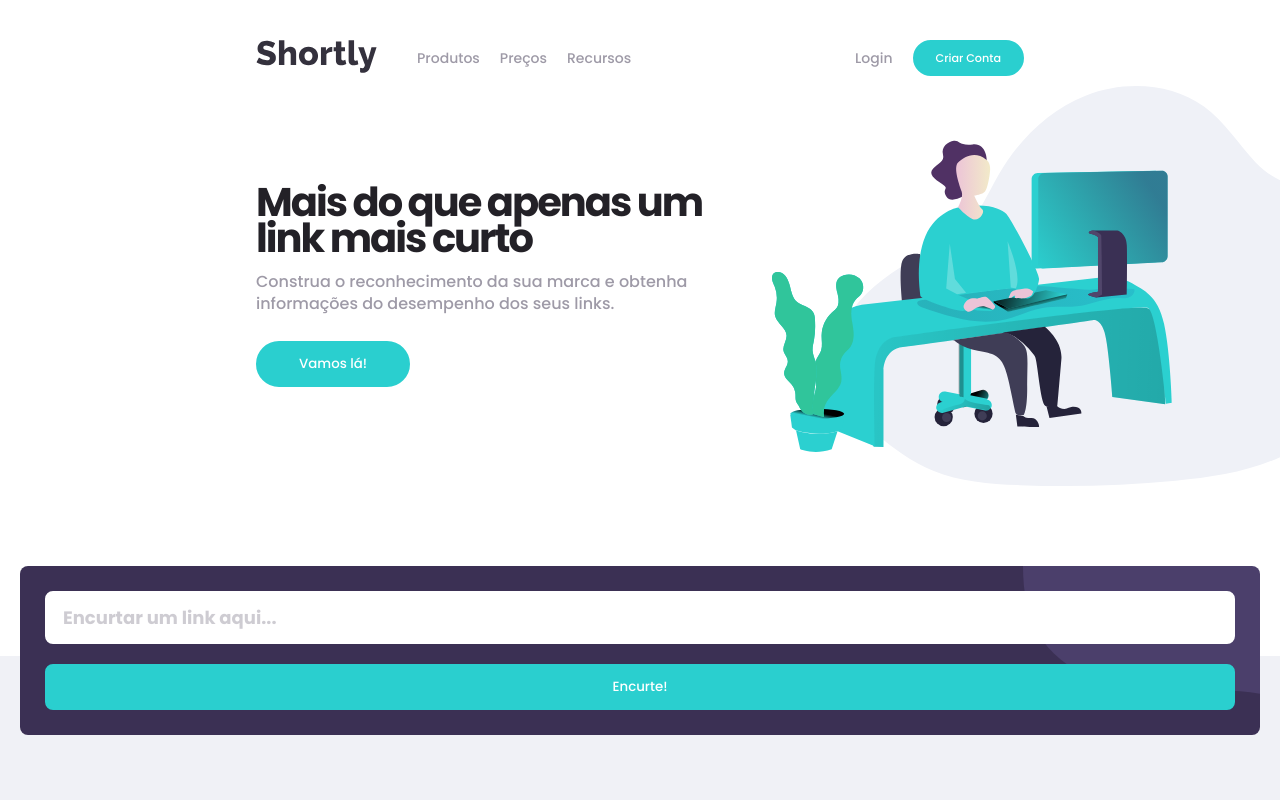
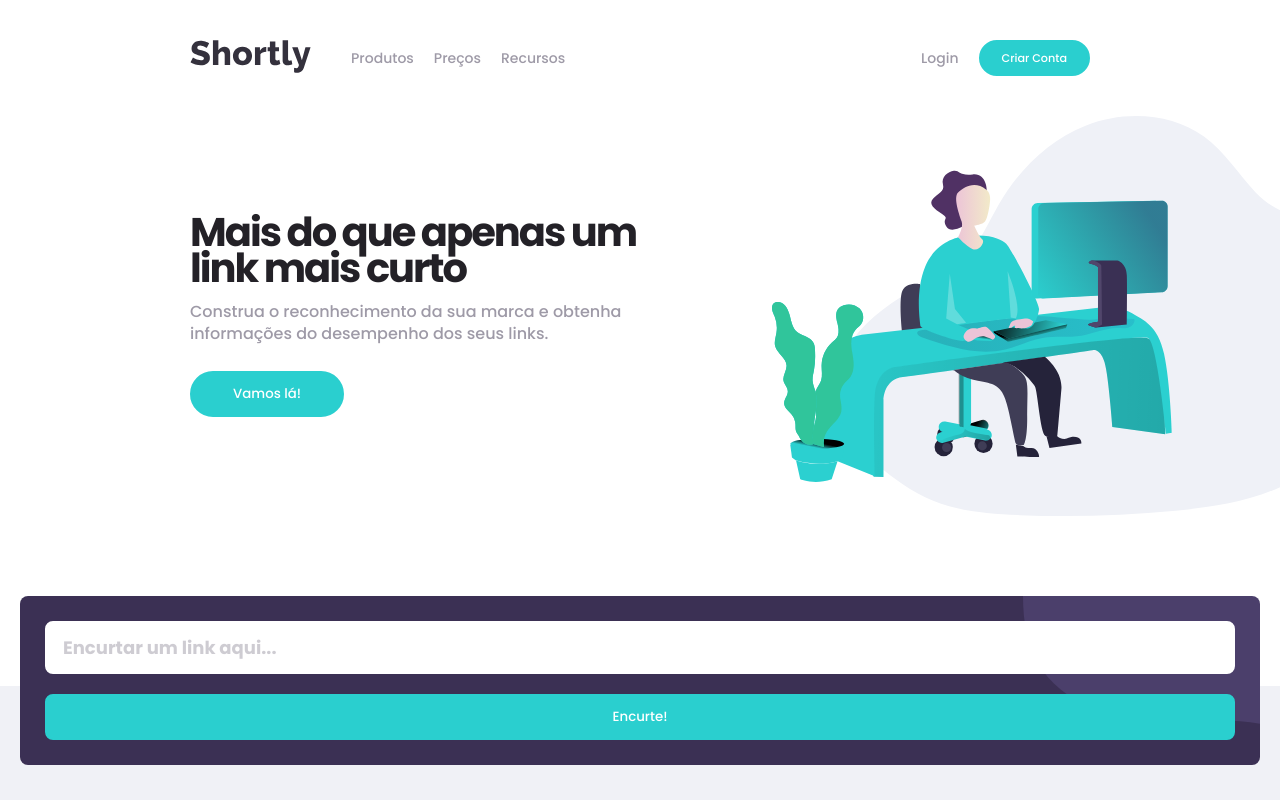
Before and after one commit to Salv-Dev/shortly, a React (Create React App) app: page / in a window 1280 px wide. Shown: the top 800 px of the page. Built offline with nearby package versions, Linux system fonts and the light colour scheme.

Commit message:
adiciona breakpoints para max-width para o header e banner

```diff
--- a/src/components/molecules/Banner/index.tsx
+++ b/src/components/molecules/Banner/index.tsx
@@ -1,15 +1,17 @@
 import Button from '../../atoms/Button';
 
-import { Container, Bg, TextWrapper, Title, Desc } from './styles';
+import { Container, Bg, TextWrapper, Wrapper, Title, Desc } from './styles';
 
 const Banner: React.FC = () => {
   return (
       <Container>
         <Bg />
         <TextWrapper>
-            <Title>Mais do que apenas um link mais curto</Title>
-            <Desc>Construa o reconhecimento da sua marca e obtenha informações do desempenho dos seus links.</Desc>
-            <Button variant="rounded">Vamos lá!</Button>
+            <Wrapper>
+              <Title>Mais do que apenas um link mais curto</Title>
+              <Desc>Construa o reconhecimento da sua marca e obtenha informações do desempenho dos seus links.</Desc>
+              <Button variant="rounded">Vamos lá!</Button>
+            </Wrapper>
         </TextWrapper>
       </Container>
   );
--- a/src/components/molecules/Banner/styles.ts
+++ b/src/components/molecules/Banner/styles.ts
@@ -7,6 +7,17 @@ export const Container  = styled.section`
 
     @media (min-width: 600px) {
         position: relative;
+    }
+
+    @media (min-width: 700px) {
+        margin-top: 0;
+    }
+
+    @media (min-width: 1600px) {
+        max-width: 900px;
+        margin: 0 auto;
+        overflow: inherit;
+        height: 500px;
     }
 `;
 
@@ -44,9 +55,13 @@ export const Bg = styled.div`
         min-height: 500px;
         background-size: auto 500px;
     }
+
+    @media (min-width: 1600px) {
+        margin-right: -350px;
+    }
 `;
 
-export const TextWrapper = styled.div`
+export const Wrapper = styled.div`
     display: flex;
     flex-direction: column;
     align-items: center;
@@ -55,9 +70,6 @@ export const TextWrapper = styled.div`
     padding: 0 20px;
 
     @media (min-width: 600px) {
-        position: absolute;
-        top: 0;
-        left: 0;
         width: 50%;
         align-items: flex-start;
     }
@@ -77,7 +89,25 @@ export const TextWrapper = styled.div`
 
     @media (min-width: 1200px) {
         width: 500px;
-        padding: 0 20%;
+        padding: 0;
+    }
+`;
+
+export const TextWrapper = styled.div`
+    display: flex;
+    width: 100%;
+    height: 100%;
+
+    @media (min-width: 600px) {
+        position: absolute;
+        top: 0;
+        left: 0;
+    }
+
+    @media (min-width: 1200px) {
+        max-width: 900px;
+        left: 50%;
+        transform: translate(-50%, 0);
     }
 `;
 
--- a/src/components/organisms/Header/styles.ts
+++ b/src/components/organisms/Header/styles.ts
@@ -14,7 +14,9 @@ export const Container = styled.header`
     }
 
     @media (min-width: 1200px) {
-        padding: 40px 20%;
+        max-width: 900px;
+        padding: 40px 0;
+        margin: 0 auto;
     }
 `;
 
```
